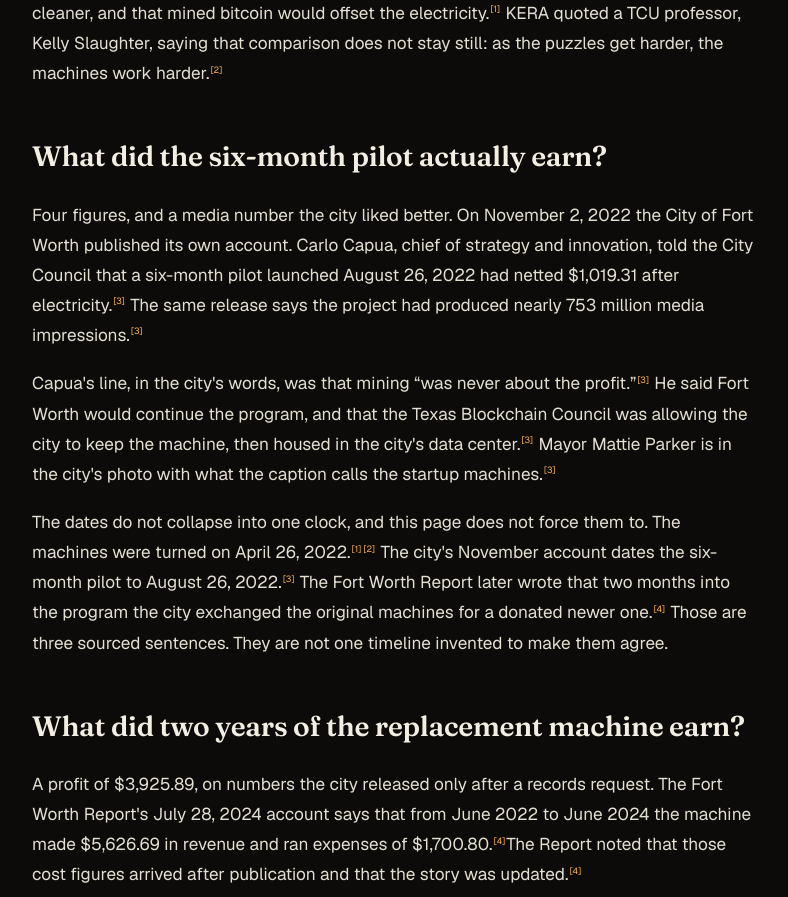
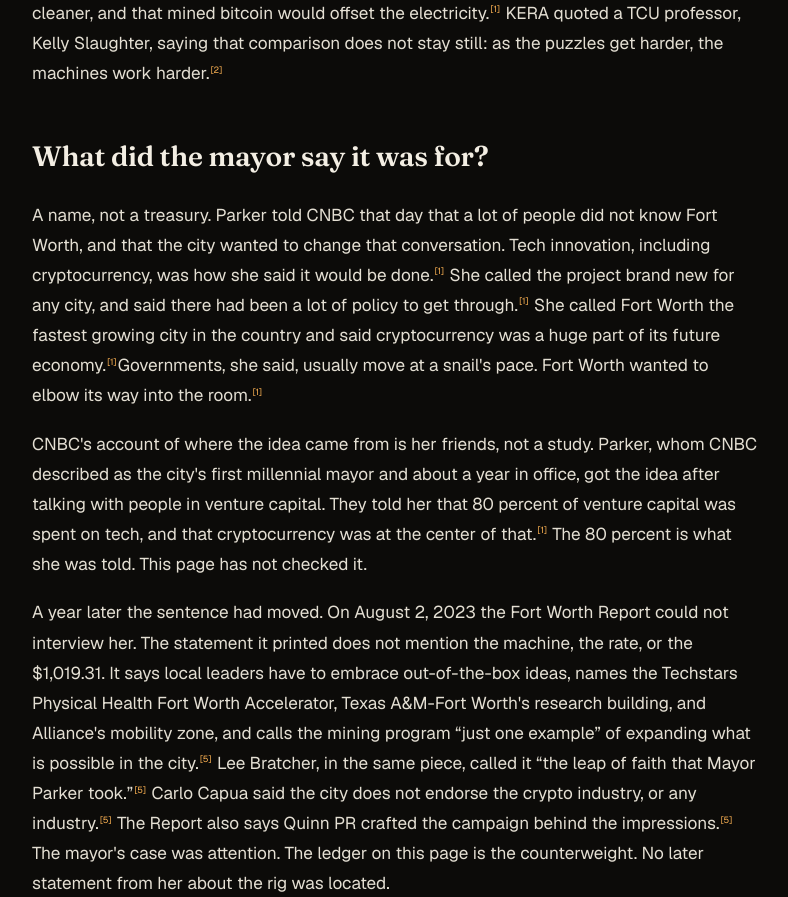
Before and after one commit to subtlyart/TexasBitcoin, a Next.js app: page /fort-worth-bitcoin in a window 1280 px wide. Shown: the part 1900-2797 px from the top of the page, without its empty margins (244-1032 px from the left). Built offline with nearby package versions, Linux system fonts and the light colour scheme.

Commit message:
feat: name Bitstein, and say what the mayor wanted
The Institute page had the man and not the handle. Fort Worth had the ledger and not Parker's rebrand. Neither gets a new URL.

```diff
--- a/src/app/early-bitcoin-merchants-texas/page.tsx
+++ b/src/app/early-bitcoin-merchants-texas/page.tsx
@@ -364,7 +364,8 @@
             </Link>{" "}
             out of the same campus circle, and the other consultant KUT
             quoted, <Link href="/pierre-rochard-bitcoin">Pierre Rochard</Link>,
-            would co-found it with him.<C n={1} />{" "}
+            would co-found it with him.<C n={1} /> Silicon Hills, that
+            December, called his firm Bitstein Consulting.<C n={2} />{" "}
             The merchant layer and the intellectual layer of Austin Bitcoin
             began in the same room, and the room was small. By December, when
             Silicon Hills News counted the Austin Bitcoin and Cryptocurrency
--- a/src/app/fort-worth-bitcoin/page.tsx
+++ b/src/app/fort-worth-bitcoin/page.tsx
@@ -47,6 +47,12 @@
       "Fort Worth Report — Fort Worth began cryptocurrency mining over two years ago. What were the results? (July 28, 2024): June 2022–June 2024 public-records totals; Capua on the rate, the four-year life, and 200 Texas Street; Bratcher on Temple",
     url: "https://fortworthreport.org/2024/07/28/fort-worth-began-cryptocurrency-mining-over-two-years-ago-what-were-the-results/",
   },
+  {
+    id: "s5",
+    label:
+      "Fort Worth Report — Fort Worth was the first city to adopt bitcoin mining to attract attention. Was it worth it? (Seth Bodine, August 2, 2023): Parker unavailable for an interview; her statement names Techstars, Texas A&M-Fort Worth, and Alliance, and calls the program one example; Quinn PR crafted the media campaign; Bratcher on the leap of faith; Capua says the city does not endorse the industry",
+    url: "https://fortworthreport.org/2023/08/02/fort-worth-was-the-first-city-to-adopt-bitcoin-mining-to-attract-attention-was-it-worth-it/",
+  },
 ];
 
 const faqs = [
@@ -65,6 +71,10 @@
   {
     q: "Is the City Hall machine still running?",
     a: "No public accounting after July 28, 2024 was located as of October 26, 2026. On that date Carlo Capua told the Fort Worth Report the machine had about a four-year life, had been running more than two years, and would stay at 200 Texas Street. That is the last sourced status, not a 2026 confirmation.",
+  },
+  {
+    q: "What did Mayor Parker say the pilot was for?",
+    a: "A rebrand, not a treasury. On April 26, 2022 she told CNBC that a lot of people did not know Fort Worth, and that tech innovation including cryptocurrency was how the city would change that conversation. On August 2, 2023 she was unavailable for a Fort Worth Report interview. Her statement did not mention the machine or the earnings. It called the program one example, beside Techstars, Texas A&M-Fort Worth, and Alliance.",
   },
   {
     q: "Did any other Texas city copy Fort Worth?",
@@ -94,7 +104,7 @@
     publisher: { "@type": "Organization", name: site.name, url: site.url, logo: { "@type": "ImageObject", url: site.logo } },
     mainEntityOfPage: pageUrl,
     datePublished: "2026-10-26",
-    dateModified: "2026-10-26",
+    dateModified: "2026-10-27",
   };
 
   const faqJsonLd = {
@@ -147,7 +157,7 @@
             stop.
           </p>
           <p className="mt-4 text-sm text-muted-2">
-            By {site.name} · Published October 26, 2026 · Updated October 26, 2026
+            By {site.name} · Published October 26, 2026 · Updated October 27, 2026
           </p>
         </header>
 
@@ -258,6 +268,46 @@
             quoted a TCU professor, Kelly Slaughter, saying that comparison
             does not stay still: as the puzzles get harder, the machines
             work harder.<C n={2} />
+          </p>
+
+          <h2>What did the mayor say it was for?</h2>
+          <p>
+            A name, not a treasury. Parker told CNBC that day that a lot of
+            people did not know Fort Worth, and that the city wanted to
+            change that conversation. Tech innovation, including
+            cryptocurrency, was how she said it would be done.<C n={1} /> She
+            called the project brand new for any city, and said there had
+            been a lot of policy to get through.<C n={1} /> She called Fort
+            Worth the fastest growing city in the country and said
+            cryptocurrency was a huge part of its future economy.<C n={1} />
+            Governments, she said, usually move at a snail&apos;s pace. Fort
+            Worth wanted to elbow its way into the room.<C n={1} />
+          </p>
+          <p>
+            CNBC&apos;s account of where the idea came from is her friends,
+            not a study. Parker, whom CNBC described as the city&apos;s first
+            millennial mayor and about a year in office, got the idea after
+            talking with people in venture capital. They told her that 80
+            percent of venture capital was spent on tech, and that
+            cryptocurrency was at the center of that.<C n={1} /> The 80
+            percent is what she was told. This page has not checked it.
+          </p>
+          <p>
+            A year later the sentence had moved. On August 2, 2023 the Fort
+            Worth Report could not interview her. The statement it printed
+            does not mention the machine, the rate, or the $1,019.31. It
+            says local leaders have to embrace out-of-the-box ideas, names
+            the Techstars Physical Health Fort Worth Accelerator, Texas
+            A&amp;M-Fort Worth&apos;s research building, and Alliance&apos;s
+            mobility zone, and calls the mining program &ldquo;just one
+            example&rdquo; of expanding what is possible in the city.
+            <C n={5} /> Lee Bratcher, in the same piece, called it &ldquo;the
+            leap of faith that Mayor Parker took.&rdquo;<C n={5} /> Carlo
+            Capua said the city does not endorse the crypto industry, or any
+            industry.<C n={5} /> The Report also says Quinn PR crafted the
+            campaign behind the impressions.<C n={5} /> The mayor&apos;s case
+            was attention. The ledger on this page is the counterweight.
+            No later statement from her about the rig was located.
           </p>
 
           <h2>What did the six-month pilot actually earn?</h2>
--- a/src/app/sitemap.ts
+++ b/src/app/sitemap.ts
@@ -54,7 +54,7 @@
     { path: "/galaxy-digital-bitcoin", priority: 0.8, changeFrequency: "monthly" as const, lastMod: "2026-10-26" },
     { path: "/hut-8-bitcoin", priority: 0.8, changeFrequency: "monthly" as const, lastMod: "2026-10-27" },
     { path: "/texas-blockchain-council", priority: 0.8, changeFrequency: "monthly" as const, lastMod: "2026-09-30" },
-    { path: "/satoshi-nakamoto-institute", priority: 0.8, changeFrequency: "monthly" as const, lastMod: "2026-09-01" },
+    { path: "/satoshi-nakamoto-institute", priority: 0.8, changeFrequency: "monthly" as const, lastMod: "2026-10-27" },
     { path: "/pierre-rochard-bitcoin", priority: 0.8, changeFrequency: "monthly" as const, lastMod: "2026-10-27" },
     { path: "/central-texas-gun-works-bitcoin", priority: 0.7, changeFrequency: "monthly" as const, lastMod: "2026-09-05" },
     { path: "/early-bitcoin-merchants-texas", priority: 0.7, changeFrequency: "monthly" as const, lastMod: "2026-09-05" },
@@ -64,7 +64,7 @@
     { path: "/texas-crypto-enforcement-report", priority: 0.7, changeFrequency: "weekly" as const, lastMod: trackerDerived.lastUpdated },
     { path: "/what-texas-law-says-about-bitcoin", priority: 0.8, changeFrequency: "monthly" as const, lastMod: "2026-07-25" },
     { path: "/rockdale-texas-bitcoin", priority: 0.7, changeFrequency: "monthly" as const, lastMod: "2026-07-22" },
-    { path: "/fort-worth-bitcoin", priority: 0.7, changeFrequency: "monthly" as const, lastMod: "2026-10-26" },
+    { path: "/fort-worth-bitcoin", priority: 0.7, changeFrequency: "monthly" as const, lastMod: "2026-10-27" },
     { path: "/did-bitcoin-mining-cause-the-2021-blackout", priority: 0.7, changeFrequency: "monthly" as const, lastMod: "2026-10-26" },
     { path: "/texas-crypto-kiosk-scams", priority: 0.7, changeFrequency: "monthly" as const, lastMod: "2026-10-26" },
     { path: "/doctor-bitcoin", priority: 0.6, changeFrequency: "yearly" as const, lastMod: "2026-07-22" },
--- a/src/lib/sni.ts
+++ b/src/lib/sni.ts
@@ -48,6 +48,9 @@
   { id: 18, label: "CoinDesk - Pierre Rochard, the Bitcoin Maximalist OG, on Mining, Markets and Modern Finance (April 7, 2025): Kraken, Riot Platforms VP of Research, The Bitcoin Bond Company", url: "https://www.coindesk.com/consensus-toronto-2025-coverage/2025/04/07/pierre-rochard-the-bitcoin-maximalist-og-on-mining-markets-and-modern-finance" },
   { id: 19, label: "Presidio Bitcoin - 21 in 21: Pierre Rochard: BBA and Master in Professional Accounting, University of Texas at Austin", url: "https://presidiobitcoin.substack.com/p/21-in-21-pierre-rochard" },
   { id: 20, label: "BitBlockBoom - Michael Goldstein: Bitcoin developer and educator, Austin; founder and president of the Satoshi Nakamoto Institute", url: "https://bitblockboom.com/michael-goldstein/" },
+  { id: 21, label: "Silicon Hills News - The Bitcoin Industry Takes Root in Austin (Laura Lorek, December 26, 2013): Bitstein Consulting, founded in 2013 by Michael Goldstein, described as a University of Texas computer science student, to help businesses adopt Bitcoin; he had helped Brave New Books", url: "https://www.siliconhillsnews.com/2013/12/26/the-bitcoin-industry-takes-root-in-austin/" },
+  { id: 22, label: "University of Texas events calendar - Bitcoin 101 with Michael Goldstein (February 11, 2014, McCombs School of Business): president of the Satoshi Nakamoto Institute and founder of Bitstein Consulting", url: "https://calendar.utexas.edu/event/bitcoin_101_with_michael_goldstein" },
+  { id: 23, label: "KUT - Austin Bitcoiners Bring Online Currency Offline, Into Stores (Andrew Weber, June 6, 2013): Brave New Books the only known Austin vendor; UT student Michael Goldstein its only consulting client", url: "https://www.kut.org/austin/2013-06-06/austin-bitcoiners-bring-online-currency-offline-into-stores" },
 ];
 
 export type SniTimelineKind = "circle" | "canon" | "schism" | "institution";
```
Also changed, not shown: src/app/satoshi-nakamoto-institute/page.tsx (+40 -4 lines), public/llms.txt.
